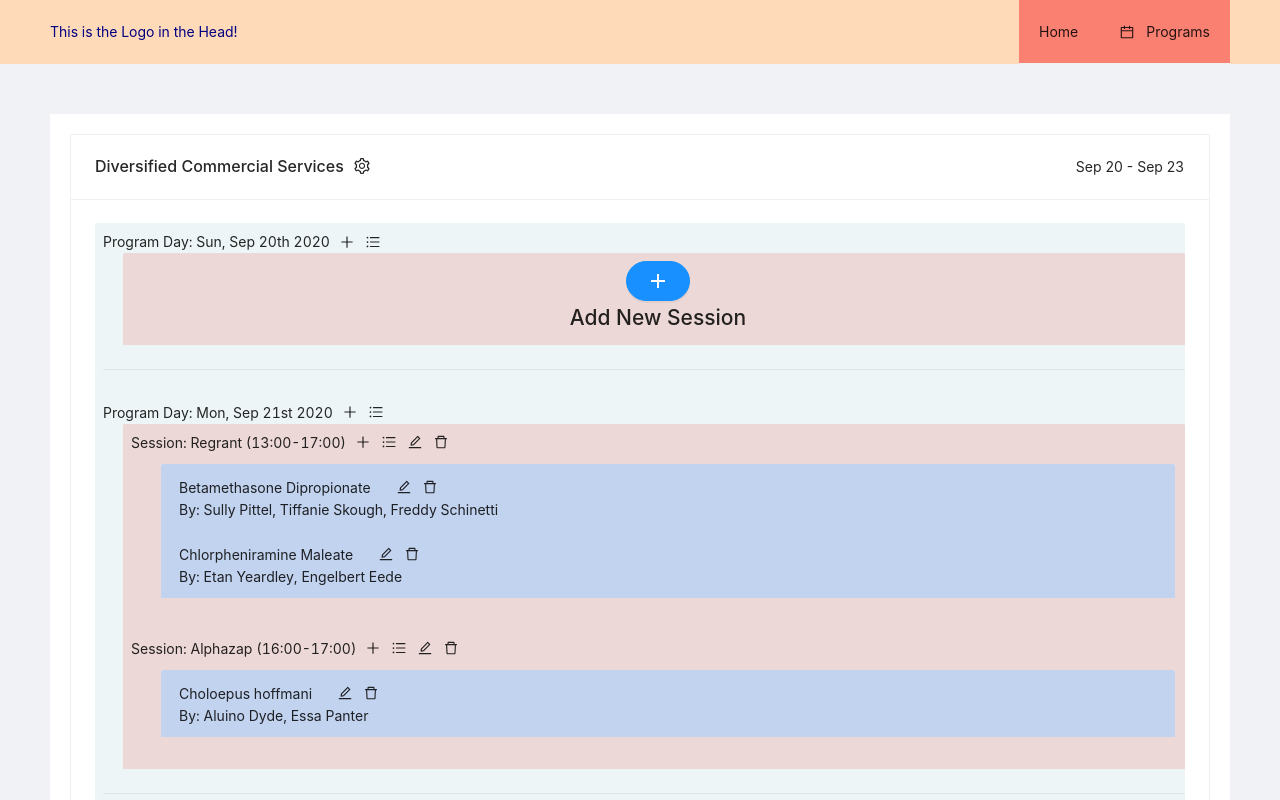
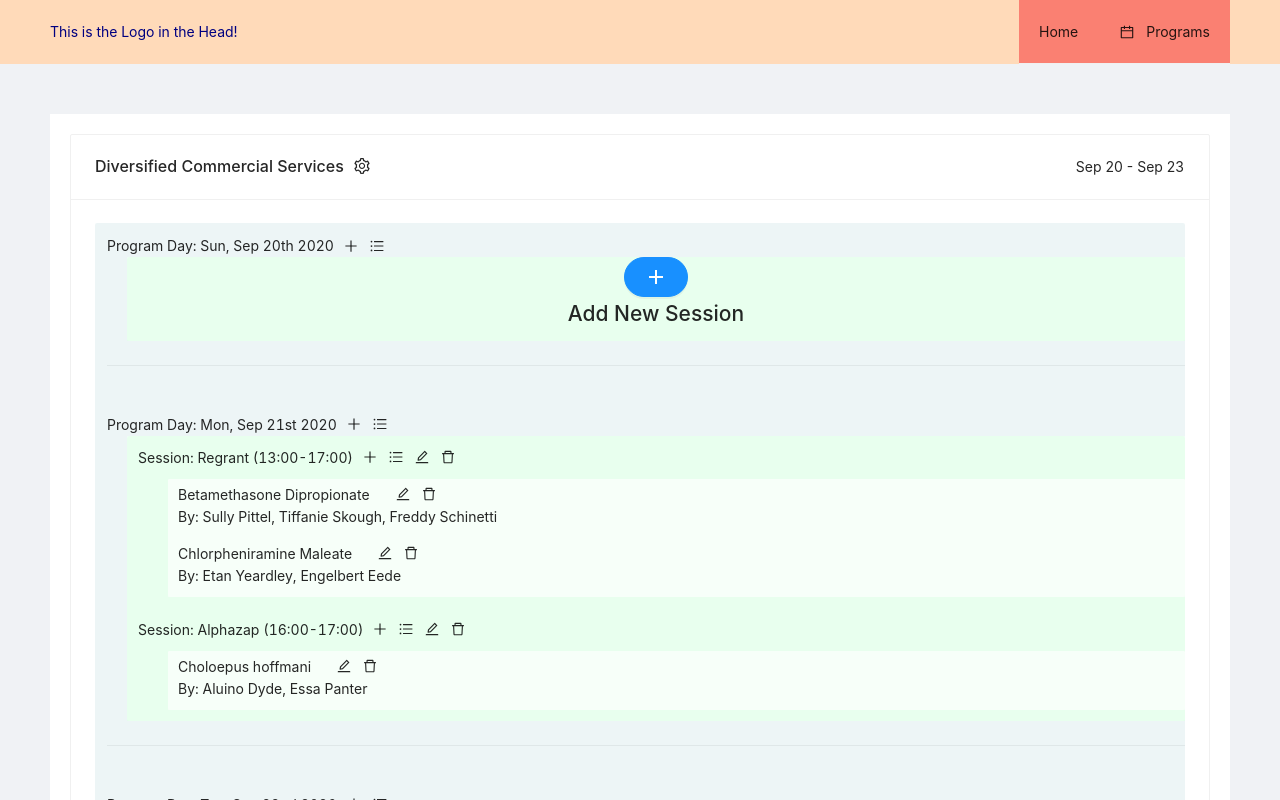
Before and after one commit to d-m-projects/conference-builder, a React (Create React App) app: page /review in a window 1280 px wide. Shown: the top 800 px of the page. Built offline with nearby package versions, Linux system fonts and the light colour scheme.

Commit message:
colors set

```diff
--- a/src/components/program/Agenda.jsx
+++ b/src/components/program/Agenda.jsx
@@ -102,6 +102,7 @@ function Agenda() {
 			<Card title={programHeader(program)} extra={programHeaderDateRange(program)}>
 				<ConfigProvider renderEmpty={() => renderNoData({ type: "program" })}>
 					<Table
+
 						className="program-agenda"
 						showHeader={false}
 						size="small"
@@ -111,7 +112,7 @@ function Agenda() {
 							title="Date"
 							dataIndex="date"
 							render={(date, day, i) => (
-								<div>
+								<div className="agendaItems">
 									<Space size={8}>
 										<p>Program Day: {moment(date).format("ddd, MMM Do Y")}</p>
 										<Tooltip title="Add Session">
--- a/src/components/program/Presentations.jsx
+++ b/src/components/program/Presentations.jsx
@@ -23,7 +23,7 @@ function Presentations({ presentations }) {
 	return (
 		<ConfigProvider renderEmpty={() => renderNoData({ type: "presentation" })}>
 			<Table
-				style={{ marginLeft: "20px", padding: "10px" }}
+				style={{ marginLeft: "20px", padding: "10px 0 0 10px" }}
 				className={`program-presentation`}
 				showHeader={false}
 				size="small"
@@ -34,7 +34,7 @@ function Presentations({ presentations }) {
 					dataIndex="name"
 					key="name"
 					render={(_, presentation) => (
-						<div className={`program-presentation-item`}>
+						<div className={`presentationItems`}>
 							<Space size="large">
 								<span>{presentation.name}</span>
 								<EditDeleteWidget event={presentation} type="presentation" />
--- a/src/components/program/Sessions.jsx
+++ b/src/components/program/Sessions.jsx
@@ -57,7 +57,7 @@ function Sessions({ doReorder, sessions }) {
 					dataIndex="dateStart"
 					render={(_, session) => {
 						return (
-							<div>
+							<div className="sessionItems" style={{ padding: "11px 0 11px 11px" }}>
 								<Space size={8}>
 									<p>Session: {sessiondata(session).sessionsDateString}</p>
 									<Tooltip title="Add Presentation">
@@ -70,7 +70,6 @@ function Sessions({ doReorder, sessions }) {
 									<EditDeleteWidget event={session} type="session" />
 								</Space>
 								<Presentations {...session} />
-								<p>&nbsp;</p>
 							</div>
 						);
 					}}
--- a/src/components/program/program.scss
+++ b/src/components/program/program.scss
@@ -9,20 +9,9 @@ $bg: rgba(255, 225, 225, 0.774);
 	.ant-table-tbody {
 		& > tr > td {
 			border-bottom: 0px;
-			padding-right: 0px;
-			padding-bottom: 0px;
-			// @include rotateColor($bg);
-			background-color: rgba(232,242,244,.774);
-			// border: 1px solid salmon;
-
-			// .program-session  {
-			// 	// padding: 10px;
-			// }
-
-			// .program-presentation  {
-			// 	@include rotateColor($bg);
-			// 	// border: 1px solid black;
-			// }
+			// padding-right: 0px;
+			// padding-bottom: 0px;
+			padding: 0px;
 		}
 		p {
 			margin: 0;
@@ -30,14 +19,23 @@ $bg: rgba(255, 225, 225, 0.774);
 	}
 }
 
+.program-agenda .ant-table-container {
+	background-color:rgba(232,242,244,.774);
+}
 .program-session .ant-table-container {
-	background-color: salmon;
+	background-color:rgba(225, 255, 233,.774);
 }
 .program-presentation .ant-table-container {
-	background-color: royalblue;
+	background-color: rgba(245, 255, 247,.774);
 }
 
-.program-presentation-item {
+.agendaItems {
+	padding: 12px 0 12px 12px;
+}
+.sessionItems {
+	padding: 11px 0 11px 11px;
+}
+.presentationItems {
 	padding: 5px 10px 10px 10px;
 }
 
```
